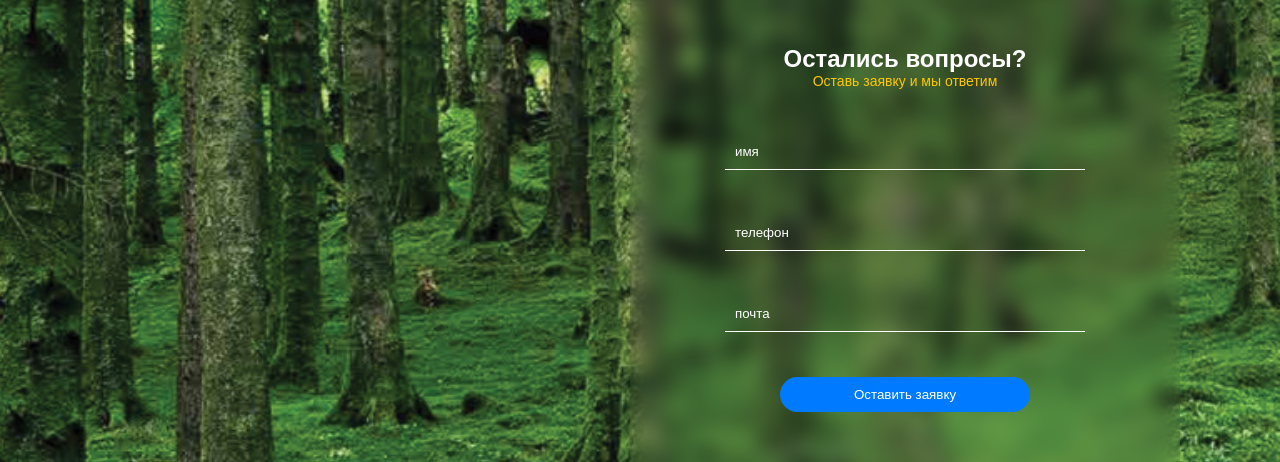
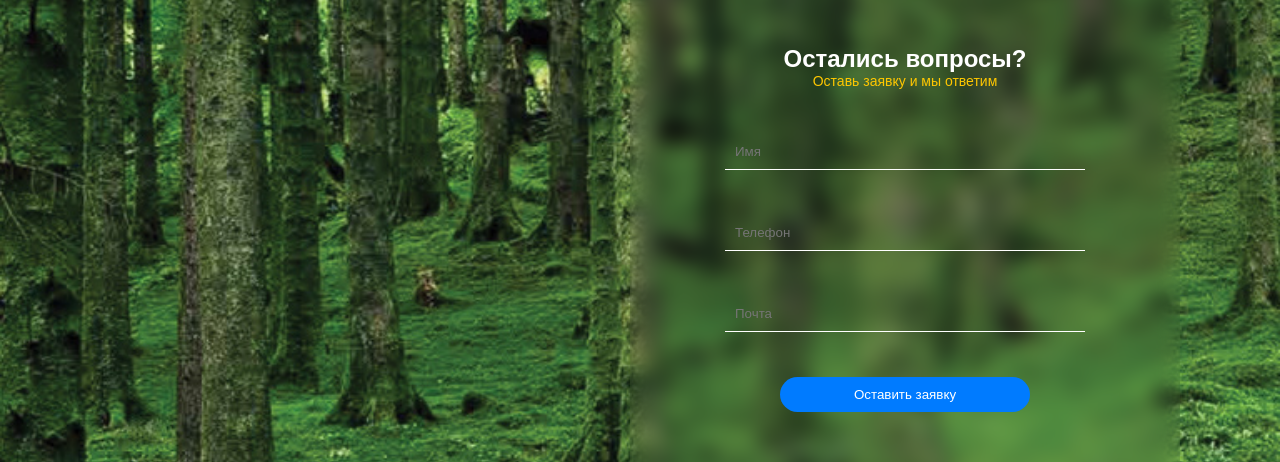
Before and after one commit to Jonibek20100/peroTravel, a React (Vite) app: page / in a window 1280 px wide. Shown: the part 4079-4541 px from the top of the page. Built offline with nearby package versions, Linux system fonts and the light colour scheme.

Commit message:
Yangilandi: footer emailjs qismi va boshqa tuzatishlar

```diff
--- a/src/Home.jsx
+++ b/src/Home.jsx
@@ -1,5 +1,6 @@
 import React from "react";
 import { Link } from "react-router-dom";
+import emailjs from 'emailjs-com';
 import Slider from "react-slick";
 import "slick-carousel/slick/slick.css";
 import "slick-carousel/slick/slick-theme.css";
@@ -20,6 +21,29 @@ function Home() {
       { breakpoint: 1024, settings: { slidesToShow: 2 } },
       { breakpoint: 600, settings: { slidesToShow: 1 } },
     ],
+  };
+
+
+const sendEmail = (e) => {
+  e.preventDefault();
+
+  emailjs.sendForm(
+    'service_51pxxe4',     // EmailJS’da o‘z service ID’ingiz
+    'template_69evx9r',    // EmailJS’da template ID
+    e.target,
+    'KOuurIT8S5oRMXtNm'      // EmailJS public key
+  ).then(
+    (result) => {
+      console.log(result.text);
+      alert("Заявка отправлена!");
+    },
+    (error) => {
+      console.log(error.text);
+      alert("Произошла ошибка!");
+    }
+  );
+
+  e.target.reset(); // formani tozalash
 };
 
   return (
@@ -198,14 +222,15 @@ Sed ut perspiciatis unde omnis iste natus error <br />
       <h2>Остались вопросы?</h2>
       <p>Оставь заявку и мы ответим</p>
     </div>
-          <div className="questions_inputs">
-            <input type="text" value={"имя"} />
-            <input type="text" value={"телефон"} />
-            <input type="text" value={"почта"} />
+    <form className="questions_inputs" onSubmit={sendEmail}>
+      <input type="text" name="user_name" placeholder="Имя" required />
+      <input type="tel" name="user_phone" placeholder="Телефон" required />
+      <input type="email" name="user_email" placeholder="Почта" required />
+      <button type="submit">Оставить заявку</button>
+    </form>
   </div>
-          <button>Оставить заявку</button>
-        </div>
-      </footer> <br /> <br /> <br /> <br />
+</footer>
+ <br /> <br /> <br /> <br />
 <div className="oxirgi">
   <div className="img12">
 
```
Lines whose indentation alone changed are shown as unchanged.
